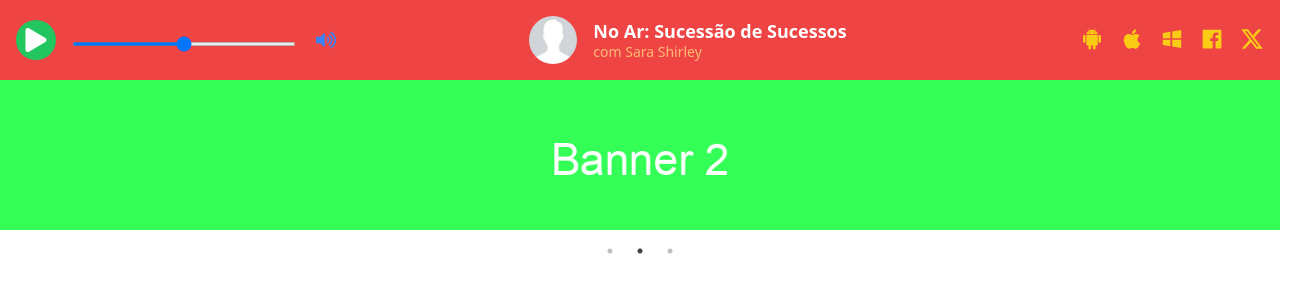
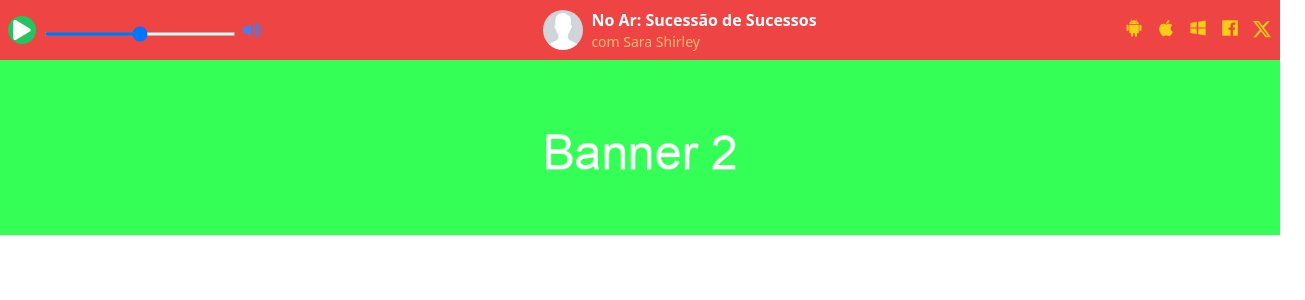
Before and after one commit to devnerii/webradio, a Next.js app: page / in a window 1280 px wide. Shown: the top 300 px of the page, 1305 px wide, since content can reach past the window. Built offline with nearby package versions, Linux system fonts and the light colour scheme.

Commit message:
Changes to be committed: 	modified:   src/modules/radio/components/Banner/BannerRotativo.tsx 	modified:   src/modules/radio/components/Header/RadioPlayerHeader.tsx

```diff
--- a/src/modules/radio/components/Banner/BannerRotativo.tsx
+++ b/src/modules/radio/components/Banner/BannerRotativo.tsx
@@ -12,7 +12,7 @@ const BannerRotativo: React.FC = () => {
     autoplay: true,
     autoplaySpeed: 3000,
     pauseOnHover: true,
-    adaptiveHeight: true,
+    adaptiveHeight: false, // Mantém a altura consistente
     arrows: true
   };
 
@@ -35,11 +35,12 @@ const BannerRotativo: React.FC = () => {
   ];
 
   return (
-    <div className="w-full">
+    <div className="w-full overflow-hidden">
       <Slider {...settings}>
         {banners.map((banner) => (
           <div key={banner.id} className="w-full">
-            <div className="relative h-[100px] md:h-[200px] lg:h-[150px]">
+            {/* Ajuste de altura responsivo para diferentes tamanhos de tela */}
+            <div className="relative w-full h-[150px] sm:h-[150px] md:h-[150px] lg:h-[175px]">
               <Image
                 src={banner.imgSrc}
                 alt={banner.altText}
--- a/src/modules/radio/components/Header/RadioPlayerHeader.tsx
+++ b/src/modules/radio/components/Header/RadioPlayerHeader.tsx
@@ -1,9 +1,14 @@
-import React, { useState } from 'react';
-import { FaPlay, FaPause, FaVolumeUp, FaVolumeMute } from 'react-icons/fa';
-import { FontAwesomeIcon } from '@fortawesome/react-fontawesome';
-import { faXTwitter } from '@fortawesome/free-brands-svg-icons';
-import { AiFillAndroid, AiFillApple, AiFillWindows, AiFillFacebook } from 'react-icons/ai';
-import Image from 'next/image';
+import React, { useState } from "react";
+import { FaPlay, FaPause, FaVolumeUp, FaVolumeMute } from "react-icons/fa";
+import { FontAwesomeIcon } from "@fortawesome/react-fontawesome";
+import { faXTwitter } from "@fortawesome/free-brands-svg-icons";
+import {
+  AiFillAndroid,
+  AiFillApple,
+  AiFillWindows,
+  AiFillFacebook,
+} from "react-icons/ai";
+import Image from "next/image";
 
 const RadioPlayerHeader: React.FC = () => {
   const [isPlaying, setIsPlaying] = useState(false);
@@ -18,18 +23,17 @@ const RadioPlayerHeader: React.FC = () => {
   };
 
   return (
-    <header className="bg-red-500 text-white w-full overflow-hidden p-4 flex flex-col md:flex-row md:justify-between items-center space-y-4 md:space-y-0 md:space-x-6">
-
+    <header className="bg-red-500 text-white w-full p-2 flex flex-col md:flex-row items-center justify-between space-y-2 md:space-y-0">
       {/* Controle de Reprodução e Volume */}
-      <div className="flex items-center space-x-4 w-full md:w-auto">
+      <div className="flex items-center space-x-2">
         <button
           onClick={togglePlay}
-          className="bg-green-500 p-2 rounded-full hover:bg-green-600 focus:outline-none transition duration-200 ease-in-out"
+          className="bg-green-500 p-1 rounded-full hover:bg-green-600 focus:outline-none transition duration-200 ease-in-out"
           aria-label={isPlaying ? "Pausar" : "Tocar"}
         >
-          {isPlaying ? <FaPause size={24} /> : <FaPlay size={24} />}
+          {isPlaying ? <FaPause size={20} /> : <FaPlay size={20} />}
         </button>
-        <div className="relative w-80 md:w-56"> {/* Largura menor em dispositivos móveis, maior em telas maiores */}
+        <div className="relative w-36 md:w-48">
           <input
             type="range"
             min="0"
@@ -39,48 +43,96 @@ const RadioPlayerHeader: React.FC = () => {
           />
           <button
             onClick={toggleMute}
-            className="absolute top-1/2 right-[-30px] md:right-[-40px] transform -translate-y-1/2 focus:outline-none transition duration-200 ease-in-out"
+            className="absolute top-1/2 right-[-25px] md:right-[-25px] transform -translate-y-1/2 focus:outline-none transition duration-200 ease-in-out"
             aria-label={isMuted ? "Desmutar" : "Mutar"}
           >
-            {isMuted ? <FaVolumeMute size={20} className="text-blue-500" /> : <FaVolumeUp size={20} className="text-blue-500" />}
+            {isMuted ? (
+              <FaVolumeMute size={18} className="text-blue-500" />
+            ) : (
+              <FaVolumeUp size={18} className="text-blue-500" />
+            )}
           </button>
         </div>
       </div>
 
       {/* Informações do Locutor e Imagem */}
-      <div className="flex items-center space-x-4 w-full md:w-auto">
+      <div className="flex items-center space-x-2">
         <div className="flex-shrink-0">
           <Image
             src="/radio/avatar.jpeg"
             alt="Sara Shirley - Locutora da Rádio Interativa FM 98.9"
-            width={48}
-            height={48}
+            width={40}
+            height={40}
             className="rounded-full"
             priority
           />
         </div>
-        <div className="text-center md:text-left">
-          <p className="text-lg font-bold leading-tight">No Ar: Sucessão de Sucessos</p>
-          <p className="text-sm text-orange-300 leading-tight">com Sara Shirley</p>
+        <div className="text-center md:text-left md:ml-4">
+          <p className="text-sm md:text-base font-bold leading-tight">
+            No Ar: Sucessão de Sucessos
+          </p>
+          <p className="text-xs md:text-sm text-orange-300 leading-tight">
+            com Sara Shirley
+          </p>
         </div>
       </div>
 
       {/* Ícones de Plataformas */}
-      <nav className="flex justify-center md:justify-end space-x-2 md:space-x-4 w-full md:w-auto text-yellow-400">
-        <a href="https://play.google.com/store/apps/details?id=com.radiofm989" target="_blank" rel="noopener noreferrer" aria-label="Android">
-          <AiFillAndroid size={24} className="hover:text-yellow-500 transition duration-200 ease-in-out cursor-pointer" />
+      <nav className="flex justify-end space-x-2 md:space-x-3 text-yellow-400">
+        <a
+          href="https://play.google.com/store/apps/details?id=com.radiofm989"
+          target="_blank"
+          rel="noopener noreferrer"
+          aria-label="Android"
+        >
+          <AiFillAndroid
+            size={20}
+            className="hover:text-yellow-500 transition duration-200 ease-in-out cursor-pointer"
+          />
         </a>
-        <a href="https://apps.apple.com/us/app/radio-fm-98-9/id123456789" target="_blank" rel="noopener noreferrer" aria-label="Apple">
-          <AiFillApple size={24} className="hover:text-yellow-500 transition duration-200 ease-in-out cursor-pointer" />
+        <a
+          href="https://apps.apple.com/us/app/radio-fm-98-9/id123456789"
+          target="_blank"
+          rel="noopener noreferrer"
+          aria-label="Apple"
+        >
+          <AiFillApple
+            size={20}
+            className="hover:text-yellow-500 transition duration-200 ease-in-out cursor-pointer"
+          />
         </a>
-        <a href="https://www.microsoft.com/store/apps/9nblggh4nns1" target="_blank" rel="noopener noreferrer" aria-label="Windows">
-          <AiFillWindows size={24} className="hover:text-yellow-500 transition duration-200 ease-in-out cursor-pointer" />
+        <a
+          href="https://www.microsoft.com/store/apps/9nblggh4nns1"
+          target="_blank"
+          rel="noopener noreferrer"
+          aria-label="Windows"
+        >
+          <AiFillWindows
+            size={20}
+            className="hover:text-yellow-500 transition duration-200 ease-in-out cursor-pointer"
+          />
         </a>
-        <a href="https://www.facebook.com/radiofm989" target="_blank" rel="noopener noreferrer" aria-label="Facebook">
-          <AiFillFacebook size={24} className="hover:text-yellow-500 transition duration-200 ease-in-out cursor-pointer" />
+        <a
+          href="https://www.facebook.com/radiofm989"
+          target="_blank"
+          rel="noopener noreferrer"
+          aria-label="Facebook"
+        >
+          <AiFillFacebook
+            size={20}
+            className="hover:text-yellow-500 transition duration-200 ease-in-out cursor-pointer"
+          />
         </a>
-        <a href="https://twitter.com/radiofm989" target="_blank" rel="noopener noreferrer" aria-label="X (Twitter)">
-          <FontAwesomeIcon icon={faXTwitter} className="text-2xl hover:text-yellow-500 transition duration-200 ease-in-out cursor-pointer" />
+        <a
+          href="https://twitter.com/radiofm989"
+          target="_blank"
+          rel="noopener noreferrer"
+          aria-label="X (Twitter)"
+        >
+          <FontAwesomeIcon
+            icon={faXTwitter}
+            className="text-xl hover:text-yellow-500 transition duration-200 ease-in-out cursor-pointer"
+          />
         </a>
       </nav>
     </header>
```
